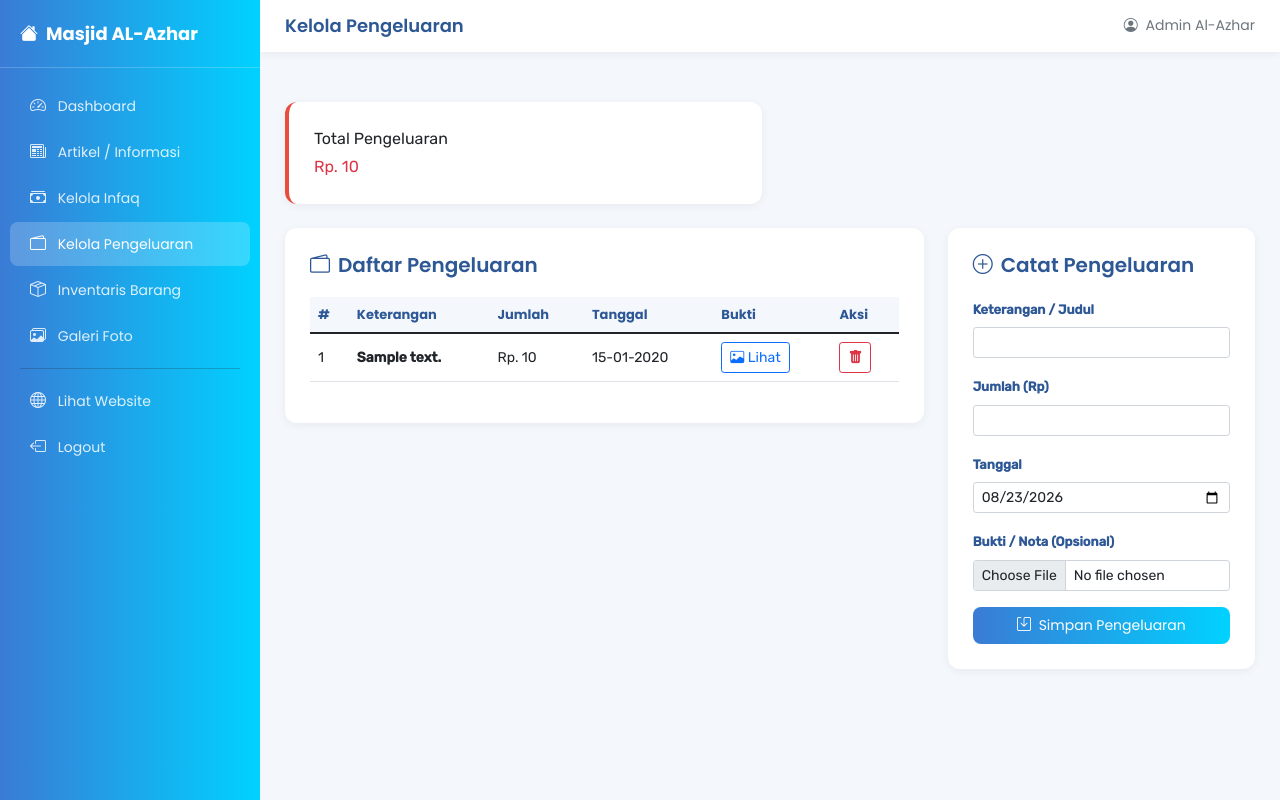
After one commit to DimasSetiawan1/alazhar, a Laravel app: page /admin/pengeluaran in a window 1280 px wide. The commit adds this page. Run offline with Laravel 12, Linux system fonts and the light colour scheme; a user stored in the database is signed in; data comes from the database, SQL or seed files in the repository; tables that the repository leaves empty hold one stand-in row (values such as "Sample post").

Commit message:
feat: implement financial management module including dashboard reporting and pengeluaran CRUD functionality

```diff
--- a/app/Http/Controllers/Admin/DashboardController.php
+++ b/app/Http/Controllers/Admin/DashboardController.php
@@ -7,6 +7,7 @@ use App\Models\Artikel;
 use App\Models\Infaq;
 use App\Models\Inventaris;
 use App\Models\Galeri;
+use App\Models\Pengeluaran;
 
 class DashboardController extends Controller
 {
@@ -14,6 +15,8 @@ class DashboardController extends Controller
     {
         $totalArtikel    = Artikel::count();
         $totalInfaq      = Infaq::where('status', 'confirmed')->sum('jumlah');
+        $totalPengeluaran = Pengeluaran::sum('jumlah');
+        $saldo           = $totalInfaq - $totalPengeluaran;
         $pendingInfaq    = Infaq::where('status', 'pending')->count();
         $totalInventaris = Inventaris::count();
         $totalGaleri     = Galeri::count();
@@ -21,7 +24,7 @@ class DashboardController extends Controller
         $infaqTerbaru = Infaq::latest()->take(5)->get();
 
         return view('admin.dashboard', compact(
-            'totalArtikel', 'totalInfaq', 'pendingInfaq',
+            'totalArtikel', 'totalInfaq', 'totalPengeluaran', 'saldo', 'pendingInfaq',
             'totalInventaris', 'totalGaleri', 'infaqTerbaru'
         ));
     }
--- /dev/null
+++ b/app/Http/Controllers/Admin/PengeluaranAdminController.php
@@ -0,0 +1,47 @@
+<?php
+
+namespace App\Http\Controllers\Admin;
+
+use App\Http\Controllers\Controller;
+use App\Models\Pengeluaran;
+use Illuminate\Http\Request;
+use Illuminate\Support\Facades\Storage;
+
+class PengeluaranAdminController extends Controller
+{
+    public function index()
+    {
+        $pengeluarans = Pengeluaran::latest('tanggal')->paginate(15);
+        $totalPengeluaran = Pengeluaran::sum('jumlah');
+        return view('admin.pengeluaran.index', compact('pengeluarans', 'totalPengeluaran'));
+    }
+
+    public function store(Request $request)
+    {
+        $request->validate([
+            'keterangan'        => 'required|string|max:255',
+            'jumlah'            => 'required|numeric|min:1',
+            'tanggal'           => 'required|date',
+            'bukti_pengeluaran' => 'nullable|image|mimes:jpeg,png,jpg,svg|max:2048',
+        ]);
+
+        $data = $request->all();
+
+        if ($request->hasFile('bukti_pengeluaran')) {
+            $data['bukti_pengeluaran'] = $request->file('bukti_pengeluaran')->store('bukti_pengeluaran', 'public');
+        }
+
+        Pengeluaran::create($data);
+        return redirect()->route('admin.pengeluaran.index')->with('success', 'Data pengeluaran berhasil ditambahkan!');
+    }
+
+    public function destroy(Pengeluaran $pengeluaran)
+    {
+        if ($pengeluaran->bukti_pengeluaran) {
+            Storage::disk('public')->delete($pengeluaran->bukti_pengeluaran);
+        }
+
+        $pengeluaran->delete();
+        return redirect()->route('admin.pengeluaran.index')->with('success', 'Data pengeluaran berhasil dihapus!');
+    }
+}
--- /dev/null
+++ b/app/Models/Pengeluaran.php
@@ -0,0 +1,15 @@
+<?php
+
+namespace App\Models;
+
+use Illuminate\Database\Eloquent\Model;
+
+class Pengeluaran extends Model
+{
+    protected $fillable = ['keterangan', 'jumlah', 'tanggal', 'bukti_pengeluaran'];
+
+    protected $casts = [
+        'tanggal' => 'date',
+        'jumlah' => 'integer',
+    ];
+}
--- a/resources/views/admin/infaq/index.blade.php
+++ b/resources/views/admin/infaq/index.blade.php
@@ -141,7 +141,7 @@
 
 @push('scripts')
 <script>
-    document.querySelector('input[name="jumlah"]').addEventListener('input', function(e) {
+    document.querySelector('input[name="jumlah"]').addEventListener('change', function(e) {
         if (this.value !== '' && parseFloat(this.value) < 1000) {
             alert('Peringatan: Nominal uang tidak boleh kurang dari Rp. 1.000.');
             this.value = '';
--- /dev/null
+++ b/resources/views/admin/pengeluaran/index.blade.php
@@ -0,0 +1,103 @@
+@extends('layouts.admin')
+
+@section('title', 'Kelola Pengeluaran')
+@section('page-title', 'Kelola Pengeluaran')
+
+@section('content')
+    <div class="row g-3 mb-4">
+        <div class="col-md-6">
+            <div class="content-card" style="border-left:4px solid #e74c3c;">
+                <div class="stat-label">Total Pengeluaran</div>
+                <div class="stat-number mt-1 text-danger">Rp. {{ number_format($totalPengeluaran, 0, ',', '.') }}</div>
+            </div>
+        </div>
+    </div>
+
+    <div class="row g-4">
+        {{-- Tabel Pengeluaran --}}
+        <div class="col-lg-8">
+            <div class="content-card">
+                <h5><i class="bi bi-wallet2 me-2"></i>Daftar Pengeluaran</h5>
+                <div class="table-responsive">
+                    <table class="table table-hover">
+                        <thead>
+                            <tr>
+                                <th>#</th>
+                                <th>Keterangan</th>
+                                <th>Jumlah</th>
+                                <th>Tanggal</th>
+                                <th>Bukti</th>
+                                <th>Aksi</th>
+                            </tr>
+                        </thead>
+                        <tbody>
+                            @forelse($pengeluarans as $pengeluaran)
+                            <tr>
+                                <td>{{ $pengeluarans->firstItem() + $loop->index }}</td>
+                                <td class="fw-bold">{{ $pengeluaran->keterangan }}</td>
+                                <td>Rp. {{ number_format($pengeluaran->jumlah, 0, ',', '.') }}</td>
+                                <td>{{ $pengeluaran->tanggal->format('d-m-Y') }}</td>
+                                <td>
+                                    @if($pengeluaran->bukti_pengeluaran)
+                                        <a href="{{ asset('storage/' . $pengeluaran->bukti_pengeluaran) }}" target="_blank" class="btn btn-sm btn-outline-primary" title="Lihat Bukti">
+                                            <i class="bi bi-image"></i> Lihat
+                                        </a>
+                                    @else
+                                        <span class="text-muted">—</span>
+                                    @endif
+                                </td>
+                                <td>
+                                    <form action="{{ route('admin.pengeluaran.destroy', $pengeluaran) }}" method="POST" class="d-inline"
+                                          onsubmit="return confirm('Yakin hapus data ini?')">
+                                        @csrf @method('DELETE')
+                                        <button class="btn btn-sm btn-outline-danger" title="Hapus">
+                                            <i class="bi bi-trash-fill"></i>
+                                        </button>
+                                    </form>
+                                </td>
+                            </tr>
+                            @empty
+                            <tr><td colspan="6" class="text-center text-muted py-4">Belum ada data pengeluaran.</td></tr>
+                            @endforelse
+                        </tbody>
+                    </table>
+                </div>
+                {{ $pengeluarans->links() }}
+            </div>
+        </div>
+
+        {{-- Form Tambah Pengeluaran --}}
+        <div class="col-lg-4">
+            <div class="content-card">
+                <h5><i class="bi bi-plus-circle me-2"></i>Catat Pengeluaran</h5>
+                <form action="{{ route('admin.pengeluaran.store') }}" method="POST" enctype="multipart/form-data">
+                    @csrf
+                    <div class="mb-3">
+                        <label class="form-label" style="font-size:13px; font-weight:600; color:#2d5895;">Keterangan / Judul</label>
+                        <input type="text" name="keterangan" class="form-control form-control-sm @error('keterangan') is-invalid @enderror"
+                               value="{{ old('keterangan') }}" required>
+                        @error('keterangan')<div class="invalid-feedback">{{ $message }}</div>@enderror
+                    </div>
+                    <div class="mb-3">
+                        <label class="form-label" style="font-size:13px; font-weight:600; color:#2d5895;">Jumlah (Rp)</label>
+                        <input type="number" name="jumlah" class="form-control form-control-sm @error('jumlah') is-invalid @enderror"
+                               value="{{ old('jumlah') }}" min="1" required>
+                        @error('jumlah')<div class="invalid-feedback">{{ $message }}</div>@enderror
+                    </div>
+                    <div class="mb-3">
+                        <label class="form-label" style="font-size:13px; font-weight:600; color:#2d5895;">Tanggal</label>
+                        <input type="date" name="tanggal" class="form-control form-control-sm @error('tanggal') is-invalid @enderror"
+                               value="{{ old('tanggal', date('Y-m-d')) }}" required>
+                        @error('tanggal')<div class="invalid-feedback">{{ $message }}</div>@enderror
+                    </div>
+                    <div class="mb-3">
+                        <label class="form-label" style="font-size:13px; font-weight:600; color:#2d5895;">Bukti / Nota (Opsional)</label>
+                        <input type="file" name="bukti_pengeluaran" class="form-control form-control-sm @error('bukti_pengeluaran') is-invalid @enderror" accept="image/*">
+                        @error('bukti_pengeluaran')<div class="invalid-feedback">{{ $message }}</div>@enderror
+                    </div>
+                    <button type="submit" class="btn btn-primary-custom w-100"><i class="bi bi-save me-1"></i> Simpan Pengeluaran</button>
+                </form>
+            </div>
+        </div>
+    </div>
+@endsection
--- a/resources/views/home/infaq.blade.php
+++ b/resources/views/home/infaq.blade.php
@@ -150,7 +150,7 @@
 
 @push('scripts')
 <script>
-    document.querySelector('input[name="jumlah"]').addEventListener('input', function(e) {
+    document.querySelector('input[name="jumlah"]').addEventListener('change', function(e) {
         if (this.value !== '' && parseFloat(this.value) < 1000) {
             alert('Peringatan: Nominal uang tidak boleh kurang dari Rp. 1.000.');
             this.value = '';
--- a/resources/views/layouts/admin.blade.php
+++ b/resources/views/layouts/admin.blade.php
@@ -217,6 +217,9 @@
             <a href="{{ route('admin.infaq.index') }}" class="nav-link {{ request()->routeIs('admin.infaq.*') ? 'active' : '' }}">
                 <i class="bi bi-cash-stack"></i> Kelola Infaq
             </a>
+            <a href="{{ route('admin.pengeluaran.index') }}" class="nav-link {{ request()->routeIs('admin.pengeluaran.*') ? 'active' : '' }}">
+                <i class="bi bi-wallet2"></i> Kelola Pengeluaran
+            </a>
             <a href="{{ route('admin.inventaris.index') }}" class="nav-link {{ request()->routeIs('admin.inventaris.*') ? 'active' : '' }}">
                 <i class="bi bi-box-seam"></i> Inventaris Barang
             </a>
--- a/resources/views/layouts/public.blade.php
+++ b/resources/views/layouts/public.blade.php
@@ -134,6 +134,9 @@
                             <a class="nav-link fontNavbar {{ request()->routeIs('jadwal-sholat') ? 'active fw-bold' : '' }}" href="{{ route('jadwal-sholat') }}">Jadwal Sholat</a>
                         </li>
                         <li class="nav-item me-5">
+                            <a class="nav-link fontNavbar {{ request()->routeIs('pengeluaran.index') ? 'active fw-bold' : '' }}" href="{{ route('pengeluaran.index') }}">Pengeluaran</a>
+                        </li>
+                        <li class="nav-item me-5">
                             <a class="nav-link fontNavbar" href="{{ route('home') }}#galeri">Galeri</a>
                         </li>
                     </ul>
--- a/routes/web.php
+++ b/routes/web.php
@@ -11,6 +11,8 @@ use App\Http\Controllers\Admin\ArtikelAdminController;
 use App\Http\Controllers\Admin\InfaqAdminController;
 use App\Http\Controllers\Admin\InventarisController;
 use App\Http\Controllers\Admin\GaleriController;
+use App\Http\Controllers\PengeluaranController;
+use App\Http\Controllers\Admin\PengeluaranAdminController;
 
 // ─── PUBLIC ROUTES ──────────────────────────────────────
 Route::get('/', [HomeController::class, 'index'])->name('home');
@@ -19,6 +21,7 @@ Route::get('/infaq', [InfaqController::class, 'index'])->name('infaq.index');
 Route::get('/infaq/export-pdf', [InfaqController::class, 'exportPdf'])->name('infaq.export-pdf');
 Route::post('/infaq/konfirmasi', [InfaqController::class, 'konfirmasi'])->name('infaq.konfirmasi');
 Route::get('/jadwal-sholat', [JadwalSholatController::class, 'index'])->name('jadwal-sholat');
+Route::get('/pengeluaran', [PengeluaranController::class, 'index'])->name('pengeluaran.index');
 
 // ─── AUTH ROUTES ─────────────────────────────────────────
 Route::get('/admin/login', [LoginController::class, 'showForm'])->name('login');
@@ -43,6 +46,9 @@ Route::middleware(['auth'])->prefix('admin')->name('admin.')->group(function ()
     Route::patch('infaq/{infaq}/confirm', [InfaqAdminController::class, 'confirm'])->name('infaq.confirm');
     Route::delete('infaq/{infaq}', [InfaqAdminController::class, 'destroy'])->name('infaq.destroy');
 
+    // Pengeluaran
+    Route::resource('pengeluaran', PengeluaranAdminController::class)->only(['index', 'store', 'destroy']);
+
     // Inventaris
     Route::get('inventaris', [InventarisController::class, 'index'])->name('inventaris.index');
     Route::get('inventaris/create', [InventarisController::class, 'create'])->name('inventaris.create');
```
Also changed, not shown: app/Http/Controllers/PengeluaranController.php (added, +20 -0 lines), resources/views/admin/dashboard.blade.php (+20 -20 lines), resources/views/home/pengeluaran.blade.php (added, +101 -0 lines), database/migrations/2026_08_23_130531_create_pengeluarans_table.php (added).
